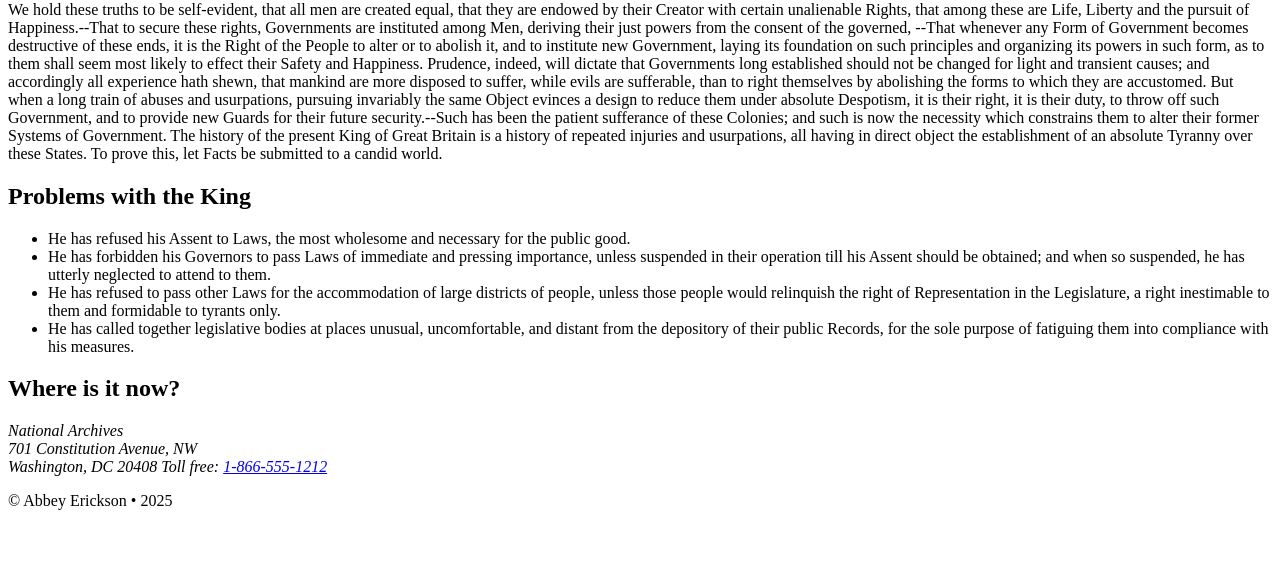
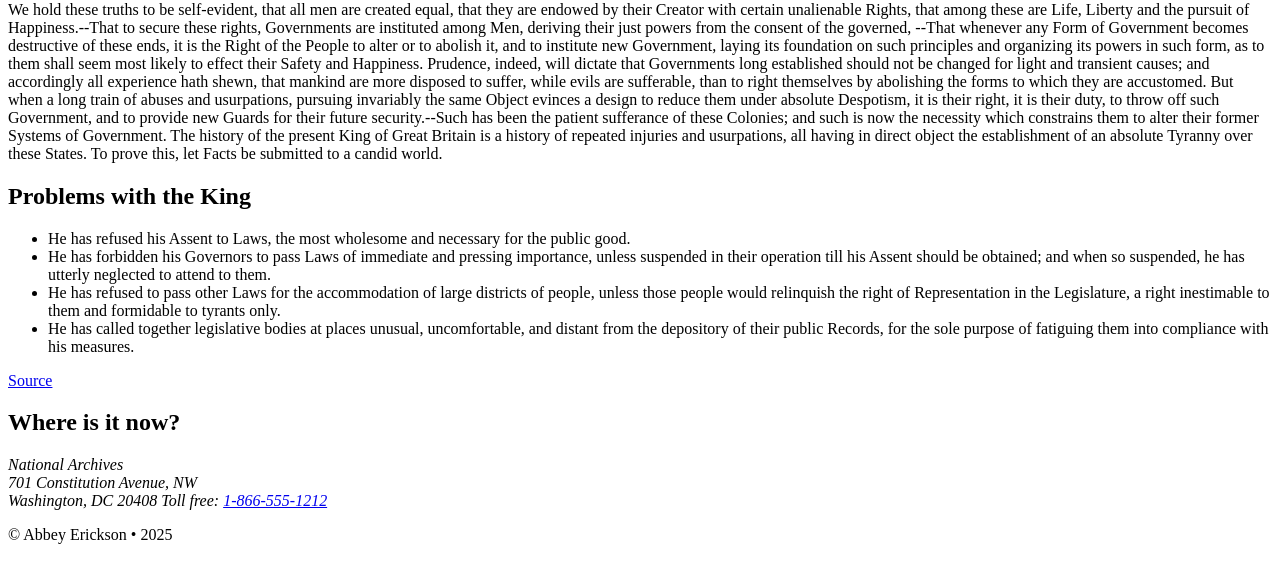
Before and after one commit to abbeyerick/dwdd1600, a plain HTML site: page 03follow-along/index.html in a window 1280 px wide. Shown: the part 229-800 px from the top of the page. Drawn offline with Linux system fonts and the light colour scheme.

Commit message:
Update index.html

```diff
--- a/03follow-along/index.html
+++ b/03follow-along/index.html
@@ -58,8 +58,7 @@
                 depository of their public Records, for the sole purpose of fatiguing them into compliance with his
                 measures.</li>
         </ul>
-<p><a href="https://www.archives.gov/founding-docs/declaration-transcript" target="_blank">
-            </a></p>
+<p><a href="https://www.archives.gov/founding-docs/declaration-transcript" target="_blank">Source </a></p>
         <h2>Where is it now?</h2>
 
         <address>
```
